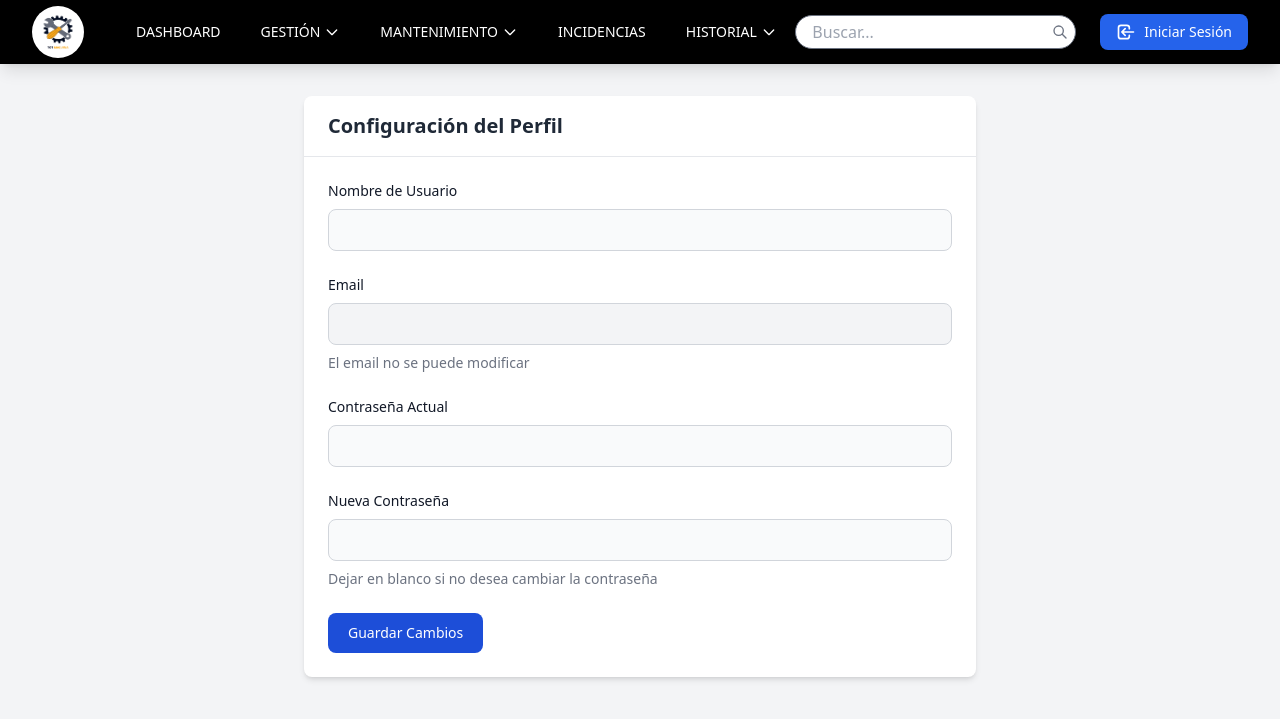
After one commit to amoncabudo/totmaquina, a PHP site: template App/Views/userConfig.php in a window 1280 px wide. The commit adds this page. Shown: the top 719 px of the page. Run offline with PHP 8.4, Linux system fonts and the light colour scheme; the template is opened without the code that fills it, so the values that code supplies are empty; some libraries are stand-ins or nearby versions.

Commit message:
Hecha la sesion de usuario con opcion de editar nombre y contraseña, al igual que poder cerrar sesion e iniciar sesion

```diff
--- a/App/Controllers/validarLogin.php
+++ b/App/Controllers/validarLogin.php
@@ -34,11 +34,13 @@ function ctrlValidarLogin(Request $request, Response $response, Container $conta
         // Guardar datos del usuario en la sesión
         $response->setSession("user", $user);
         $response->setSession("logat", true);
-        $response->redirect("location: /index");
+        header("Location: /index");
+        exit();
     } else {
         $response->setSession("error", "Email o contraseña incorrectos");
         $response->setSession("logat", false);
-        $response->redirect("location: /login");
+        header("Location: /login");
+        exit();
     }
 
     return $response;
--- a/App/Views/layouts/navbar.php
+++ b/App/Views/layouts/navbar.php
@@ -5,6 +5,8 @@
     <meta name="viewport" content="width=device-width, initial-scale=1.0">
     <meta name="description" content="Panel de control de TOT Màquina">
     <title>TOT Màquina - Panel de Control</title>
+    <script src="https://cdn.tailwindcss.com"></script>
+    <link href="https://cdnjs.cloudflare.com/ajax/libs/flowbite/2.2.1/flowbite.min.css" rel="stylesheet" />
     <link href="<?php echo $_SERVER['REQUEST_SCHEME'] . '://' . $_SERVER['HTTP_HOST']; ?>/css/main.css" rel="stylesheet">
 </head>
 <body class="bg-gray-100">
@@ -93,7 +95,8 @@
                         </button>
                     </div>
 
-                    <!-- Iconos de notificación y perfil -->
+                    <?php if (isset($_SESSION["logat"]) && $_SESSION["logat"]): ?>
+                        <!-- Iconos de notificación y perfil para usuario logueado -->
                         <div class="flex items-center space-x-4">
                             <!-- Botón de notificaciones con dropdown -->
                             <button id="dropdownNotificationButton"
@@ -118,49 +121,55 @@
                                     Notificaciones
                                 </div>
                                 <div class="divide-y divide-gray-100">
-                                <a href="#" class="flex px-4 py-3 hover:bg-gray-100" role="menuitem">
-                                    <div class="flex-shrink-0">
-                                        <div class="p-2 bg-blue-100 rounded-lg">
-                                            <svg class="w-4 h-4 text-blue-600" aria-hidden="true" fill="none" stroke="currentColor" viewBox="0 0 24 24">
-                                                <path stroke-linecap="round" stroke-linejoin="round" stroke-width="2" d="M12 6v6m0 0v6m0-6h6m-6 0H6"></path>
-                                            </svg>
-                                        </div>
-                                    </div>
-                                    <div class="w-full pl-3">
-                                        <div class="text-gray-500 text-sm mb-1.5">Nueva incidencia registrada</div>
-                                        <div class="text-xs text-blue-600">Hace 10 minutos</div>
-                                    </div>
-                                </a>
-                                <a href="#" class="flex px-4 py-3 hover:bg-gray-100" role="menuitem">
-                                    <div class="flex-shrink-0">
-                                        <div class="p-2 bg-green-100 rounded-lg">
-                                            <svg class="w-4 h-4 text-green-600" aria-hidden="true" fill="none" stroke="currentColor" viewBox="0 0 24 24">
-                                                <path stroke-linecap="round" stroke-linejoin="round" stroke-width="2" d="M5 13l4 4L19 7"></path>
-                                            </svg>
-                                        </div>
-                                    </div>
-                                    <div class="w-full pl-3">
-                                        <div class="text-gray-500 text-sm mb-1.5">Mantenimiento completado</div>
-                                        <div class="text-xs text-green-600">Hace 2 horas</div>
-                                    </div>
-                                </a>
+                                    <!-- Contenido de notificaciones -->
                                 </div>
                                 <a href="/notifications" class="block py-2 text-sm font-medium text-center text-gray-900 rounded-b-lg bg-gray-50 hover:bg-gray-100" role="menuitem">
                                     Ver todas las notificaciones
                                 </a>
                             </div>
 
-                        <button class="text-white hover:text-gray-300 transition-colors duration-200" aria-label="Perfil">
-                            <svg class="w-6 h-6" fill="none" stroke="currentColor" viewBox="0 0 24 24" aria-hidden="true">
-                                <path stroke-linecap="round" stroke-linejoin="round" stroke-width="2" d="M16 7a4 4 0 11-8 0 4 4 0 018 0zM12 14a7 7 0 00-7 7h14a7 7 0 00-7-7z" />
+                            <!-- Botón de perfil con dropdown -->
+                            <button id="dropdownUserButton" data-dropdown-toggle="dropdownUser" class="flex text-sm bg-gray-800 rounded-full focus:ring-4 focus:ring-gray-300" type="button">
+                                <span class="sr-only">Abrir menú de usuario</span>
+                                <svg class="w-8 h-8 text-gray-400" fill="currentColor" viewBox="0 0 20 20" xmlns="http://www.w3.org/2000/svg">
+                                    <path fill-rule="evenodd" d="M10 9a3 3 0 100-6 3 3 0 000 6zm-7 9a7 7 0 1114 0H3z" clip-rule="evenodd"></path>
                                 </svg>
                             </button>
+
+                            <!-- Dropdown menu -->
+                            <div id="dropdownUser" class="z-10 hidden bg-white divide-y divide-gray-100 rounded-lg shadow w-44">
+                                <div class="px-4 py-3 text-sm text-gray-900">
+                                    <div>Hola, <?= $_SESSION["user"]["name"] ?></div>
+                                </div>
+                                <ul class="py-2 text-sm text-gray-700">
+                                    <li>
+                                        <a href="/userconfig" class="flex items-center px-4 py-2 hover:bg-gray-100">
+                                            <svg class="w-4 h-4 mr-2" fill="none" stroke="currentColor" viewBox="0 0 24 24">
+                                                <path stroke-linecap="round" stroke-linejoin="round" stroke-width="2" d="M10.325 4.317c.426-1.756 2.924-1.756 3.35 0a1.724 1.724 0 002.573 1.066c1.543-.94 3.31.826 2.37 2.37a1.724 1.724 0 001.065 2.572c1.756.426 1.756 2.924 0 3.35a1.724 1.724 0 00-1.066 2.573c.94 1.543-.826 3.31-2.37 2.37a1.724 1.724 0 00-2.572 1.065c-.426 1.756-2.924 1.756-3.35 0a1.724 1.724 0 00-2.573-1.066c-1.543.94-3.31-.826-2.37-2.37a1.724 1.724 0 00-1.065-2.572c-1.756-.426-1.756-2.924 0-3.35a1.724 1.724 0 001.066-2.573c-.94-1.543.826-3.31 2.37-2.37.996.608 2.296.07 2.572-1.065z"></path>
+                                                <path stroke-linecap="round" stroke-linejoin="round" stroke-width="2" d="M15 12a3 3 0 11-6 0 3 3 0 016 0z"></path>
+                                            </svg>
+                                            Configuración
+                                        </a>
+                                    </li>
+                                </ul>
+                            </div>
+
+                            <!-- Botón de cerrar sesión -->
                             <a href="tancar-sessio" class="text-red-500 hover:text-red-400 transition-colors duration-200" aria-label="Cerrar sesión">
                                 <svg class="w-6 h-6" fill="none" stroke="currentColor" viewBox="0 0 24 24" aria-hidden="true">
                                     <path stroke-linecap="round" stroke-linejoin="round" stroke-width="2" d="M17 16l4-4m0 0l-4-4m4 4H7m6 4v1a3 3 0 01-3 3H6a3 3 0 01-3-3V7a3 3 0 013-3h4a3 3 0 013 3v1" />
                                 </svg>
                             </a>
                         </div>
+                    <?php else: ?>
+                        <!-- Botón de inicio de sesión para usuario no logueado -->
+                        <a href="/login" class="inline-flex items-center justify-center px-4 py-2 text-sm font-medium text-white bg-blue-600 rounded-lg hover:bg-blue-700 focus:ring-4 focus:ring-blue-300 transition-colors duration-200">
+                            <svg class="w-5 h-5 mr-2" fill="none" stroke="currentColor" viewBox="0 0 24 24">
+                                <path stroke-linecap="round" stroke-linejoin="round" stroke-width="2" d="M11 16l-4-4m0 0l4-4m-4 4h14m-5 4v1a3 3 0 01-3 3H6a3 3 0 01-3-3V7a3 3 0 013-3h7a3 3 0 013 3v1" />
+                            </svg>
+                            Iniciar Sesión
+                        </a>
+                    <?php endif; ?>
                 </div>
 
                 <!-- Botón menú móvil -->
@@ -269,38 +278,20 @@
 
                 <!-- Botones de acción móvil -->
                 <div class="flex items-center justify-around py-4 mt-2 border-t border-gray-700">
+                    <?php if (isset($_SESSION["logat"]) && $_SESSION["logat"]): ?>
                         <!-- Botón de notificaciones -->
                         <button id="dropdownNotificationButtonMobile"
                                 data-dropdown-toggle="dropdownNotificationMobile"
                                 class="inline-flex items-center justify-center p-2 text-white hover:bg-gray-700 rounded-lg transition-colors duration-200"
-                            type="button"
-                            aria-label="Notificaciones"
-                            aria-haspopup="true"
-                            aria-expanded="false">
-                        <span class="sr-only">Ver notificaciones</span>
+                                type="button">
                             <svg class="w-6 h-6" aria-hidden="true" fill="none" stroke="currentColor" viewBox="0 0 24 24">
                                 <path stroke-linecap="round" stroke-linejoin="round" stroke-width="2" d="M15 17h5l-1.405-1.405A2.032 2.032 0 0118 14.158V11a6.002 6.002 0 00-4-5.659V5a2 2 0 10-4 0v.341C7.67 6.165 6 8.388 6 11v3.159c0 .538-.214 1.055-.595 1.436L4 17h5m6 0v1a3 3 0 11-6 0v-1m6 0H9" />
                             </svg>
                         </button>
 
-                    <!-- Botón de perfil -->
-                    <button class="inline-flex items-center justify-center p-2 text-white hover:bg-gray-700 rounded-lg transition-colors duration-200" aria-label="Perfil">
-                        <svg class="w-6 h-6" aria-hidden="true" fill="none" stroke="currentColor" viewBox="0 0 24 24">
-                            <path stroke-linecap="round" stroke-linejoin="round" stroke-width="2" d="M16 7a4 4 0 11-8 0 4 4 0 018 0zM12 14a7 7 0 00-7 7h14a7 7 0 00-7-7z" />
-                        </svg>
-                    </button>
-
-                    <!-- Botón de cerrar sesión -->
-                    <a href="tancar-sessio" class="inline-flex items-center justify-center p-2 text-red-500 hover:bg-gray-700 rounded-lg transition-colors duration-200" aria-label="Cerrar sesión">
-                        <svg class="w-6 h-6" aria-hidden="true" fill="none" stroke="currentColor" viewBox="0 0 24 24">
-                            <path stroke-linecap="round" stroke-linejoin="round" stroke-width="2" d="M17 16l4-4m0 0l-4-4m4 4H7m6 4v1a3 3 0 01-3 3H6a3 3 0 01-3-3V7a3 3 0 013-3h4a3 3 0 013 3v1" />
-                        </svg>
-                    </a>
-                </div>
-
                         <!-- Dropdown notificaciones móvil -->
                         <div id="dropdownNotificationMobile"
-                     class="z-20 hidden w-full bg-white divide-y divide-gray-100 rounded-lg shadow-lg"
+                             class="z-20 hidden w-full max-w-sm bg-white divide-y divide-gray-100 rounded-lg shadow-lg"
                              aria-labelledby="dropdownNotificationButtonMobile"
                              role="menu">
                             <div class="block px-4 py-2 font-medium text-gray-700 rounded-t-lg bg-gray-50" role="menuitem">
@@ -338,6 +329,51 @@
                                 Ver todas las notificaciones
                             </a>
                         </div>
+
+                        <!-- Botón de perfil móvil -->
+                        <button id="dropdownProfileButtonMobile"
+                                data-dropdown-toggle="dropdownProfileMobile"
+                                class="inline-flex items-center justify-center p-2 text-white hover:bg-gray-700 rounded-lg transition-colors duration-200">
+                            <svg class="w-6 h-6" aria-hidden="true" fill="none" stroke="currentColor" viewBox="0 0 24 24">
+                                <path stroke-linecap="round" stroke-linejoin="round" stroke-width="2" d="M16 7a4 4 0 11-8 0 4 4 0 018 0zM12 14a7 7 0 00-7 7h14a7 7 0 00-7-7z" />
+                            </svg>
+                        </button>
+
+                        <!-- Dropdown perfil móvil -->
+                        <div id="dropdownProfileMobile"
+                             class="z-20 hidden w-48 bg-white divide-y divide-gray-100 rounded-lg shadow-lg">
+                            <div class="px-4 py-3 text-sm text-gray-900">
+                                <div>Hola, <?= $_SESSION["user"]["name"] ?></div>
+                            </div>
+                            <ul class="py-2 text-sm text-gray-700">
+                                <li>
+                                    <a href="/userconfig" class="flex items-center px-4 py-2 hover:bg-gray-100">
+                                        <svg class="w-4 h-4 mr-2" fill="none" stroke="currentColor" viewBox="0 0 24 24">
+                                            <path stroke-linecap="round" stroke-linejoin="round" stroke-width="2" d="M10.325 4.317c.426-1.756 2.924-1.756 3.35 0a1.724 1.724 0 002.573 1.066c1.543-.94 3.31.826 2.37 2.37a1.724 1.724 0 001.065 2.572c1.756.426 1.756 2.924 0 3.35a1.724 1.724 0 00-1.066 2.573c.94 1.543-.826 3.31-2.37 2.37a1.724 1.724 0 00-2.572 1.065c-.426 1.756-2.924 1.756-3.35 0a1.724 1.724 0 00-2.573-1.066c-1.543.94-3.31-.826-2.37-2.37a1.724 1.724 0 00-1.065-2.572c-1.756-.426-1.756-2.924 0-3.35a1.724 1.724 0 001.066-2.573c-.94-1.543.826-3.31 2.37-2.37.996.608 2.296.07 2.572-1.065z"></path>
+                                            <path stroke-linecap="round" stroke-linejoin="round" stroke-width="2" d="M15 12a3 3 0 11-6 0 3 3 0 016 0z"></path>
+                                        </svg>
+                                        Configuración
+                                    </a>
+                                </li>
+                            </ul>
+                        </div>
+
+                        <!-- Botón de cerrar sesión móvil -->
+                        <a href="tancar-sessio" class="inline-flex items-center justify-center p-2 text-red-500 hover:bg-gray-700 rounded-lg transition-colors duration-200">
+                            <svg class="w-6 h-6" fill="none" stroke="currentColor" viewBox="0 0 24 24">
+                                <path stroke-linecap="round" stroke-linejoin="round" stroke-width="2" d="M17 16l4-4m0 0l-4-4m4 4H7m6 4v1a3 3 0 01-3 3H6a3 3 0 01-3-3V7a3 3 0 013-3h4a3 3 0 013 3v1" />
+                            </svg>
+                        </a>
+                    <?php else: ?>
+                        <!-- Botón de inicio de sesión móvil -->
+                        <a href="/login" class="inline-flex items-center justify-center px-4 py-2 text-sm font-medium text-white bg-blue-600 rounded-lg hover:bg-blue-700 focus:ring-4 focus:ring-blue-300 transition-colors duration-200">
+                            <svg class="w-5 h-5 mr-2" fill="none" stroke="currentColor" viewBox="0 0 24 24">
+                                <path stroke-linecap="round" stroke-linejoin="round" stroke-width="2" d="M11 16l-4-4m0 0l4-4m-4 4h14m-5 4v1a3 3 0 01-3 3H6a3 3 0 01-3-3V7a3 3 0 013-3h7a3 3 0 013 3v1" />
+                            </svg>
+                            Iniciar Sesión
+                        </a>
+                    <?php endif; ?>
+                </div>
             </div>
         </div>
     </nav>
@@ -345,7 +381,7 @@
     <!-- Espaciador para compensar el navbar fijo -->
     <div class="h-16" aria-hidden="true"></div>
 
-    <script src="/js/flowbite.min.js"></script>
+    <script src="https://cdnjs.cloudflare.com/ajax/libs/flowbite/2.2.1/flowbite.min.js"></script>
     <script src="/js/main.js"></script>
 </body>
 </html>
--- /dev/null
+++ b/App/Views/userConfig.php
@@ -0,0 +1,52 @@
+<?php include "layouts/navbar.php"; ?>
+
+<div class="container mx-auto px-4 py-8">
+    <div class="max-w-2xl mx-auto">
+        <div class="bg-white shadow-md rounded-lg">
+            <div class="border-b border-gray-200 px-6 py-4">
+                <h4 class="text-xl font-semibold text-gray-800">Configuración del Perfil</h4>
+            </div>
+            <div class="p-6">
+                <?php if (isset($error)): ?>
+                    <div class="p-4 mb-4 text-sm text-red-800 rounded-lg bg-red-50" role="alert">
+                        <?= $error ?>
+                    </div>
+                <?php endif; ?>
+                <?php if (isset($success)): ?>
+                    <div class="p-4 mb-4 text-sm text-green-800 rounded-lg bg-green-50" role="alert">
+                        <?= $success ?>
+                    </div>
+                <?php endif; ?>
+
+                <form action="/update-profile" method="POST">
+                    <div class="mb-6">
+                        <label for="username" class="block mb-2 text-sm font-medium text-gray-900">Nombre de Usuario</label>
+                        <input type="text" id="username" name="username" value="<?= $user['name'] ?>" required
+                               class="bg-gray-50 border border-gray-300 text-gray-900 text-sm rounded-lg focus:ring-blue-500 focus:border-blue-500 block w-full p-2.5">
+                    </div>
+                    <div class="mb-6">
+                        <label for="email" class="block mb-2 text-sm font-medium text-gray-900">Email</label>
+                        <input type="email" id="email" value="<?= $user['email'] ?>" disabled
+                               class="bg-gray-100 border border-gray-300 text-gray-900 text-sm rounded-lg block w-full p-2.5 cursor-not-allowed">
+                        <p class="mt-2 text-sm text-gray-500">El email no se puede modificar</p>
+                    </div>
+                    <div class="mb-6">
+                        <label for="currentPassword" class="block mb-2 text-sm font-medium text-gray-900">Contraseña Actual</label>
+                        <input type="password" id="currentPassword" name="currentPassword" required
+                               class="bg-gray-50 border border-gray-300 text-gray-900 text-sm rounded-lg focus:ring-blue-500 focus:border-blue-500 block w-full p-2.5">
+                    </div>
+                    <div class="mb-6">
+                        <label for="newPassword" class="block mb-2 text-sm font-medium text-gray-900">Nueva Contraseña</label>
+                        <input type="password" id="newPassword" name="newPassword"
+                               class="bg-gray-50 border border-gray-300 text-gray-900 text-sm rounded-lg focus:ring-blue-500 focus:border-blue-500 block w-full p-2.5">
+                        <p class="mt-2 text-sm text-gray-500">Dejar en blanco si no desea cambiar la contraseña</p>
+                    </div>
+                    <button type="submit"
+                            class="text-white bg-blue-700 hover:bg-blue-800 focus:ring-4 focus:ring-blue-300 font-medium rounded-lg text-sm px-5 py-2.5 focus:outline-none">
+                        Guardar Cambios
+                    </button>
+                </form>
+            </div>
+        </div>
+    </div>
+</div>
```
Also changed, not shown: App/Controllers/ctrlUserConfig.php (added, +92 -0 lines), App/Controllers/tancarSessio.php (+26 -16 lines), App/Middleware/App.php (+20 -5 lines), App/Views/navbar.php (added, +37 -0 lines), App/config.php (+5 -5 lines), public/index.php (+9 -3 lines). Lines whose indentation alone changed are shown as unchanged.
